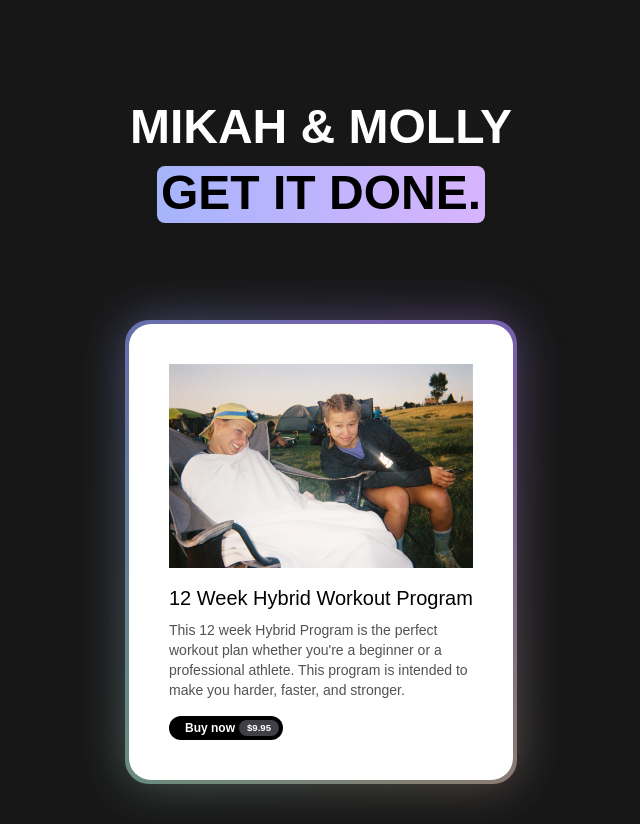
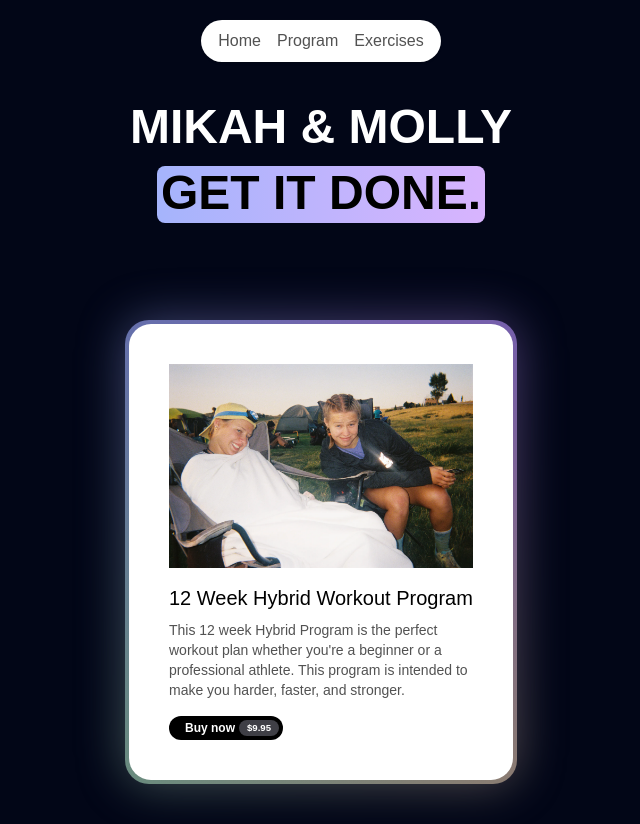
Before and after one commit to drewcmerrill/mikahmolly, a Next.js app: page / in a window 1280 px wide. Shown: the whole page, without its empty margins (319-959 px from the left). Built offline with nearby package versions, Linux system fonts and the light colour scheme.

Commit message:
added ui changes

```diff
--- a/actions/stripe.tsx
+++ b/actions/stripe.tsx
@@ -14,7 +14,7 @@ export async function fetchClientSecret() {
       {
         // Provide the exact Price ID (for example, pr_1234) of
         // the product you want to sell
-        price: "price_1Qr4TUCROlPmOkC65Q1dITe9",
+        price: "price_1QuQQvCROlPmOkC6FcBypKiK",
         quantity: 1,
       },
     ],
--- a/app/checkout/page.js
+++ b/app/checkout/page.js
@@ -1,8 +1,19 @@
 import React from "react";
 import Checkout from "@/components/Checkout";
+import { FloatingNav } from "@/components/ui/floating-navbar";
+import { navItems } from "@/data";
+import { BackgroundGradient } from "@/components/ui/background-gradient";
 
 const page = () => {
-  return <Checkout />;
+  return (
+    <div>
+      <FloatingNav navItems={navItems} />
+
+      <div className="p-10 flex justify-center">
+        <Checkout />
+      </div>
+    </div>
+  );
 };
 
 export default page;
--- a/app/globals.css
+++ b/app/globals.css
@@ -4,7 +4,7 @@
 
 :root {
   --foreground: #ffffff;
-  --background: #171717;
+  --background: #020617;
 }
 
 @media (prefers-color-scheme: dark) {
--- a/app/page.tsx
+++ b/app/page.tsx
@@ -4,11 +4,14 @@
 // import Grid from "@/components/Grid";
 import Hero from "@/components/Hero";
 import Products from "@/components/Products";
+import { FloatingNav } from "@/components/ui/floating-navbar";
+import { navItems } from "@/data";
 
 export default function Home() {
   return (
-    <main className="background relative flex justify-center items-center flex-col mx-auto sm:px-10 px-5 overflow-clip">
+    <main className="relative flex justify-center items-center flex-col mx-auto sm:px-10 px-5 overflow-clip">
       <div className="max-w-7xl w-full">
+        <FloatingNav navItems={navItems} />
         {/* <Header /> */}
         <Hero />
         <Products />
--- a/components/Checkout.js
+++ b/components/Checkout.js
@@ -5,6 +5,7 @@ import {
   EmbeddedCheckoutProvider,
 } from "@stripe/react-stripe-js";
 import { loadStripe } from "@stripe/stripe-js";
+import { BackgroundGradient } from "./ui/background-gradient";
 
 import { fetchClientSecret } from "../actions/stripe";
 
@@ -14,13 +15,18 @@ const stripePromise = loadStripe(
 
 export default function Checkout() {
   return (
-    <div id="checkout">
+    <div
+      id="checkout"
+      className="max-w-[68rem] w-full overflow-hidden rounded-[20px] mt-10"
+    >
+      <BackgroundGradient className="rounded-[22px] p-4 sm:p-10 bg-white dark:bg-zinc-900">
         <EmbeddedCheckoutProvider
           stripe={stripePromise}
           options={{ fetchClientSecret }}
         >
           <EmbeddedCheckout />
         </EmbeddedCheckoutProvider>
+      </BackgroundGradient>
     </div>
   );
 }
--- /dev/null
+++ b/components/ui/floating-navbar.tsx
@@ -0,0 +1,78 @@
+"use client";
+import React, { JSX, useState } from "react";
+import {
+  motion,
+  AnimatePresence,
+  useScroll,
+  useMotionValueEvent,
+} from "framer-motion";
+import { cn } from "@/lib/utils";
+import Link from "next/link";
+
+export const FloatingNav = ({
+  navItems,
+  className,
+}: {
+  navItems: {
+    name: string;
+    link: string;
+    icon?: JSX.Element;
+  }[];
+  className?: string;
+}) => {
+  const { scrollYProgress } = useScroll();
+
+  const [visible, setVisible] = useState(true);
+
+  useMotionValueEvent(scrollYProgress, "change", (current) => {
+    // Check if current is not undefined and is a number
+    if (typeof current === "number") {
+      let direction = current! - scrollYProgress.getPrevious()!;
+
+      if (scrollYProgress.get() < 0.05) {
+        setVisible(true);
+      } else {
+        if (direction < 0) {
+          setVisible(true);
+        } else {
+          setVisible(true);
+        }
+      }
+    }
+  });
+
+  return (
+    <AnimatePresence mode="wait">
+      <motion.div
+        initial={{
+          opacity: 1,
+          y: -100,
+        }}
+        animate={{
+          y: visible ? 0 : -100,
+          opacity: visible ? 1 : 0,
+        }}
+        transition={{
+          duration: 0.2,
+        }}
+        className={cn(
+          "flex max-w-fit fixed top-5 inset-x-0 mx-auto border border-transparent dark:border-white/[0.2] rounded-full dark:bg-black bg-white shadow-[0px_2px_3px_-1px_rgba(0,0,0,0.1),0px_1px_0px_0px_rgba(25,28,33,0.02),0px_0px_0px_1px_rgba(25,28,33,0.08)] z-[5000] px-4 py-2 justify-center items-center space-x-4",
+          className
+        )}
+      >
+        {navItems.map((navItem: any, idx: number) => (
+          <Link
+            key={`link=${idx}`}
+            href={navItem.link}
+            className={cn(
+              "relative dark:text-neutral-50 items-center flex space-x-1 text-neutral-600 dark:hover:text-neutral-300 hover:text-neutral-500"
+            )}
+          >
+            {/* <span className="block sm:hidden">{navItem.icon}</span> */}
+            <span className=" text-l">{navItem.name}</span>
+          </Link>
+        ))}
+      </motion.div>
+    </AnimatePresence>
+  );
+};
--- /dev/null
+++ b/data/index.ts
@@ -0,0 +1,5 @@
+export const navItems = [
+    { name: "Home", link: "/" },
+    { name: "Program", link: "/checkout" },
+    { name: "Exercises", link: "/" },
+  ];
```
Lines whose indentation alone changed are shown as unchanged.
